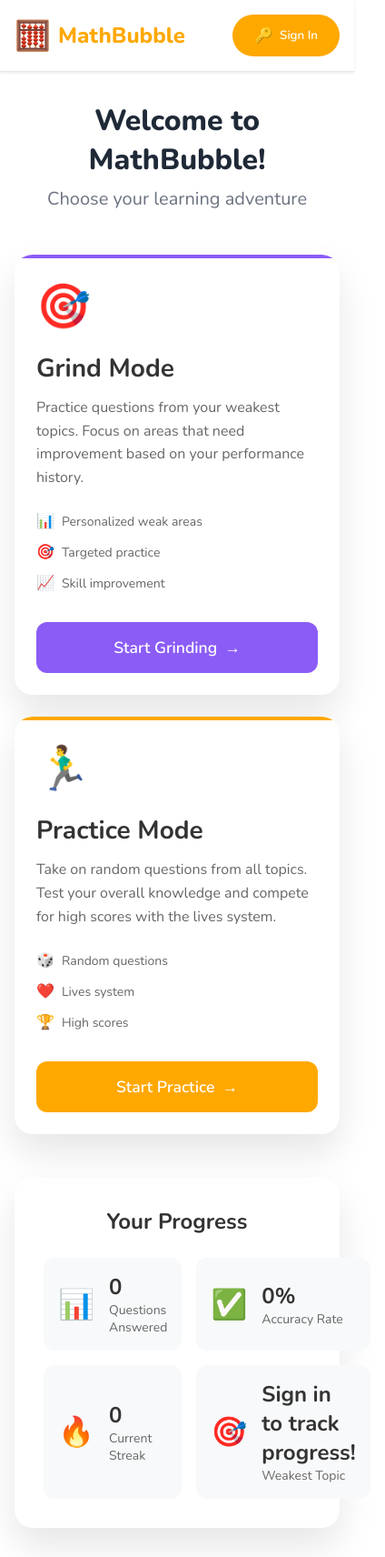
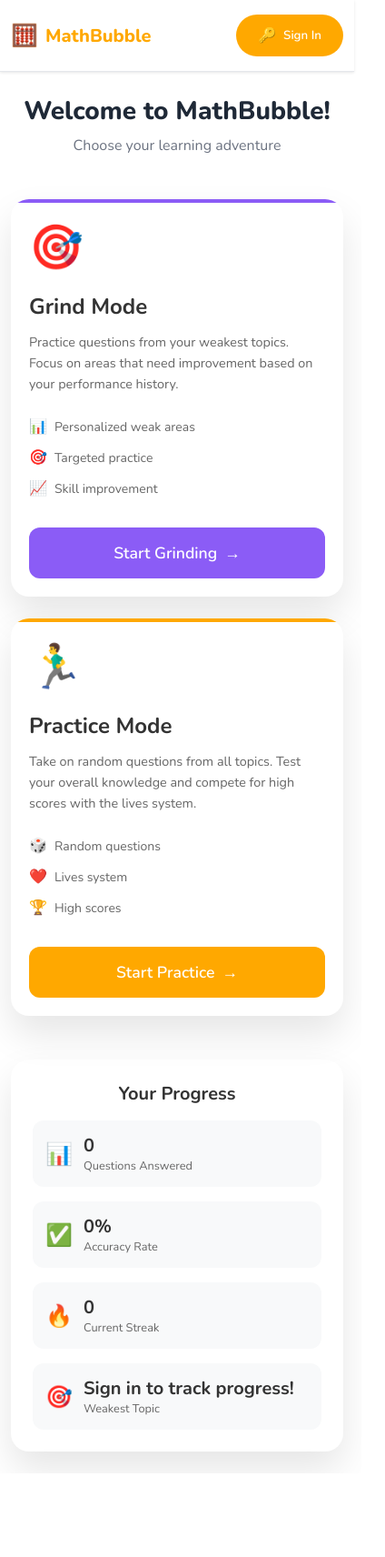
Before and after one commit to jianpinglim/mathbubble, a website: page index.html in a window 390 px wide. Shown: the whole page at 91% size, 424 px wide, since content can reach past the window. After the commit the page ends 1620 px from the top, so only its background shows below. Drawn offline with nearby package versions, Linux system fonts and the light colour scheme.

Commit message:
Optimize mobile experience - improve navbar and stats layout
Homepage improvements:
- Change stats layout from 2x2 grid to 1x4 vertical stack on mobile
- Reduce padding and font sizes for better mobile fit
- Improve responsive breakpoints for different screen sizes

Quiz page improvements:
- Hide health bar (lives) on mobile to save space
- Hide user profile picture on mobile
- Hide training mode indicator on mobile
- Keep only progress bar in compact horizontal navbar
- Reduce header padding for more content space
- Better responsive design for small screens

This creates a much cleaner mobile experience with more focus on the essential elements.

```diff
--- a/index.css
+++ b/index.css
@@ -446,12 +446,38 @@
         padding: 0 1rem;
     }
 
+    .logo-text {
+        font-size: 1.25rem;
+    }
+
+    .logo-icon {
+        font-size: 1.5rem;
+    }
+
+    .user-profile {
+        padding: 0.4rem 0.8rem;
+        gap: 0.5rem;
+    }
+
+    .user-avatar {
+        width: 32px;
+        height: 32px;
+    }
+
+    .user-name {
+        font-size: 0.875rem;
+    }
+
     .main-content {
         padding: 2rem 1rem;
     }
 
     .welcome-title {
         font-size: 2rem;
+    }
+
+    .welcome-subtitle {
+        font-size: 1.1rem;
     }
 
     .mode-selection {
@@ -463,17 +489,74 @@
         padding: 1.5rem;
     }
 
+    .mode-title {
+        font-size: 1.5rem;
+    }
+
+    .mode-description {
+        font-size: 0.9rem;
+    }
+
+    /* Stats cards - stack vertically on mobile (1x4 instead of 2x2) */
     .stats-cards {
-        grid-template-columns: repeat(2, 1fr);
+        grid-template-columns: 1fr;
         gap: 1rem;
     }
 
     .stat-card {
         padding: 1rem;
+        gap: 0.75rem;
+    }
+
+    .stat-icon {
+        font-size: 1.5rem;
+    }
+
+    .stat-value {
+        font-size: 1.25rem;
+    }
+
+    .stat-label {
+        font-size: 0.8rem;
     }
 
     .user-menu {
-        right: -50px;
-        min-width: 200px;
+        right: -20px;
+        min-width: 180px;
     }
 }
+
+@media (max-width: 480px) {
+    .header-content {
+        padding: 0 0.75rem;
+    }
+
+    .main-content {
+        padding: 1.5rem 0.75rem;
+    }
+
+    .welcome-title {
+        font-size: 1.75rem;
+    }
+
+    .welcome-subtitle {
+        font-size: 1rem;
+    }
+
+    .mode-card {
+        padding: 1.25rem;
+    }
+
+    .stats-section {
+        padding: 1.5rem;
+    }
+
+    .stats-title {
+        font-size: 1.25rem;
+        margin-bottom: 1rem;
+    }
+
+    .stat-card {
+        padding: 0.875rem;
+    }
+}
--- a/quiz.css
+++ b/quiz.css
@@ -663,27 +663,54 @@
 
 /* Mobile Responsive */
 @media (max-width: 768px) {
+    .top-header {
+        padding: 12px 16px;
+    }
+
     .header-content {
-        flex-direction: column;
-        gap: 16px;
-        align-items: stretch;
+        flex-direction: row;
+        gap: 12px;
+        align-items: center;
+        justify-content: space-between;
+    }
+
+    .logo {
+        font-size: 1.1rem;
+        flex-shrink: 0;
+    }
+
+    .logo-icon {
+        font-size: 1.4rem;
+    }
+
+    /* Hide lives container (health bar) on mobile */
+    .lives-container {
+        display: none;
+    }
+
+    /* Hide user profile on mobile */
+    .user-profile {
+        display: none;
+    }
+
+    /* Hide training indicator on mobile to save space */
+    .training-indicator {
+        display: none;
     }
 
     .progress-container {
+        flex: 1;
         max-width: none;
-        order: -1;
+        margin: 0 12px;
     }
 
-    .logo {
-        justify-content: center;
+    .progress-bar {
+        height: 12px;
     }
 
-    .lives-container {
-        justify-content: center;
-    }
-
-    .user-profile {
-        align-self: center;
+    .progress-text {
+        font-size: 0.8rem;
+        min-width: 35px;
     }
 
     .quiz-content {
@@ -714,6 +741,39 @@
 }
 
 @media (max-width: 480px) {
+    .top-header {
+        padding: 10px 12px;
+    }
+
+    .header-content {
+        gap: 8px;
+    }
+
+    .logo {
+        font-size: 1rem;
+    }
+
+    .logo-icon {
+        font-size: 1.2rem;
+    }
+
+    .progress-container {
+        margin: 0 8px;
+    }
+
+    .progress-bar {
+        height: 10px;
+    }
+
+    .progress-text {
+        font-size: 0.75rem;
+        min-width: 30px;
+    }
+
+    .quiz-content {
+        padding: 16px;
+    }
+
     .results-stats, .game-over-stats {
         flex-direction: column;
         gap: 16px;
```
